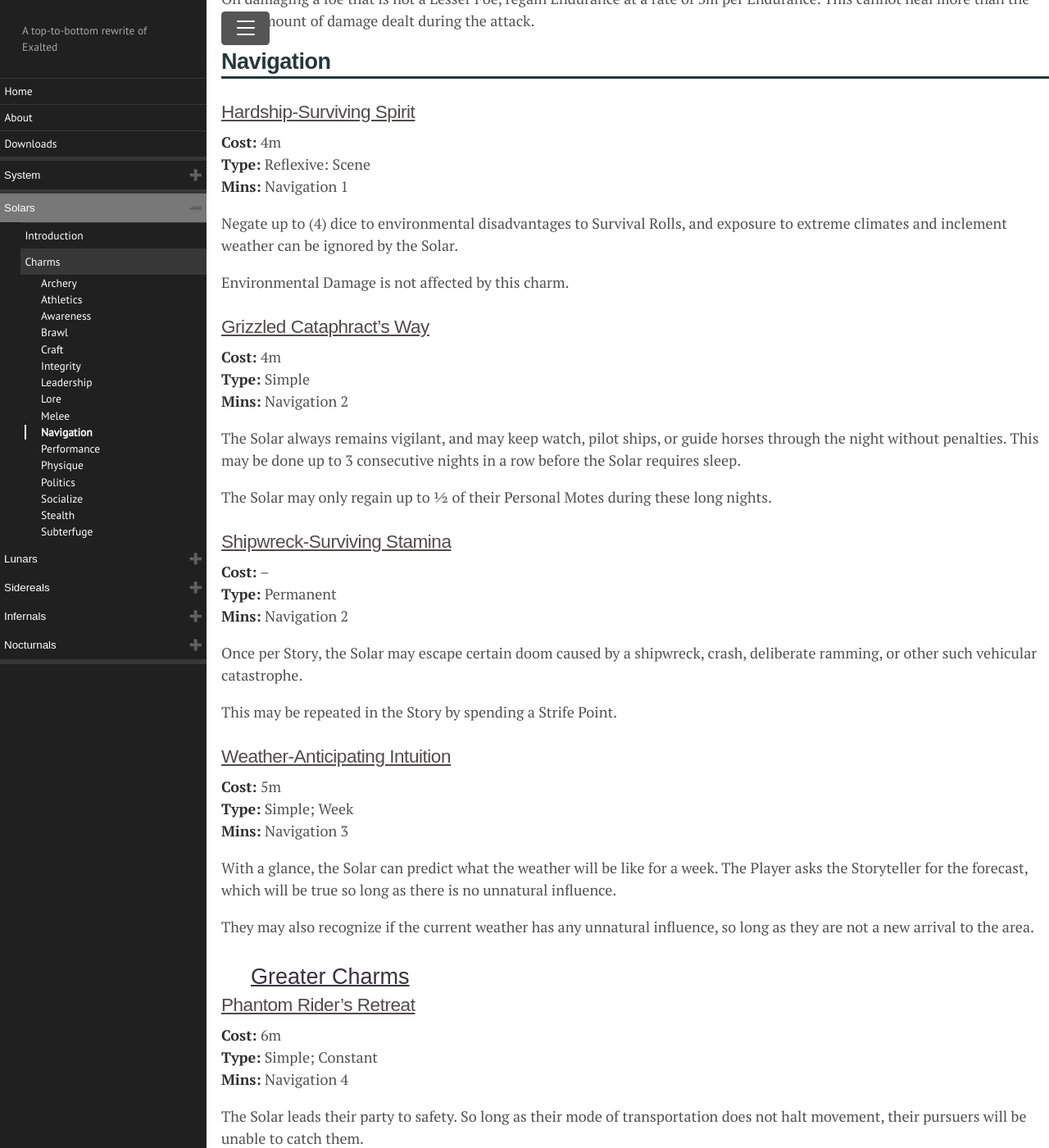
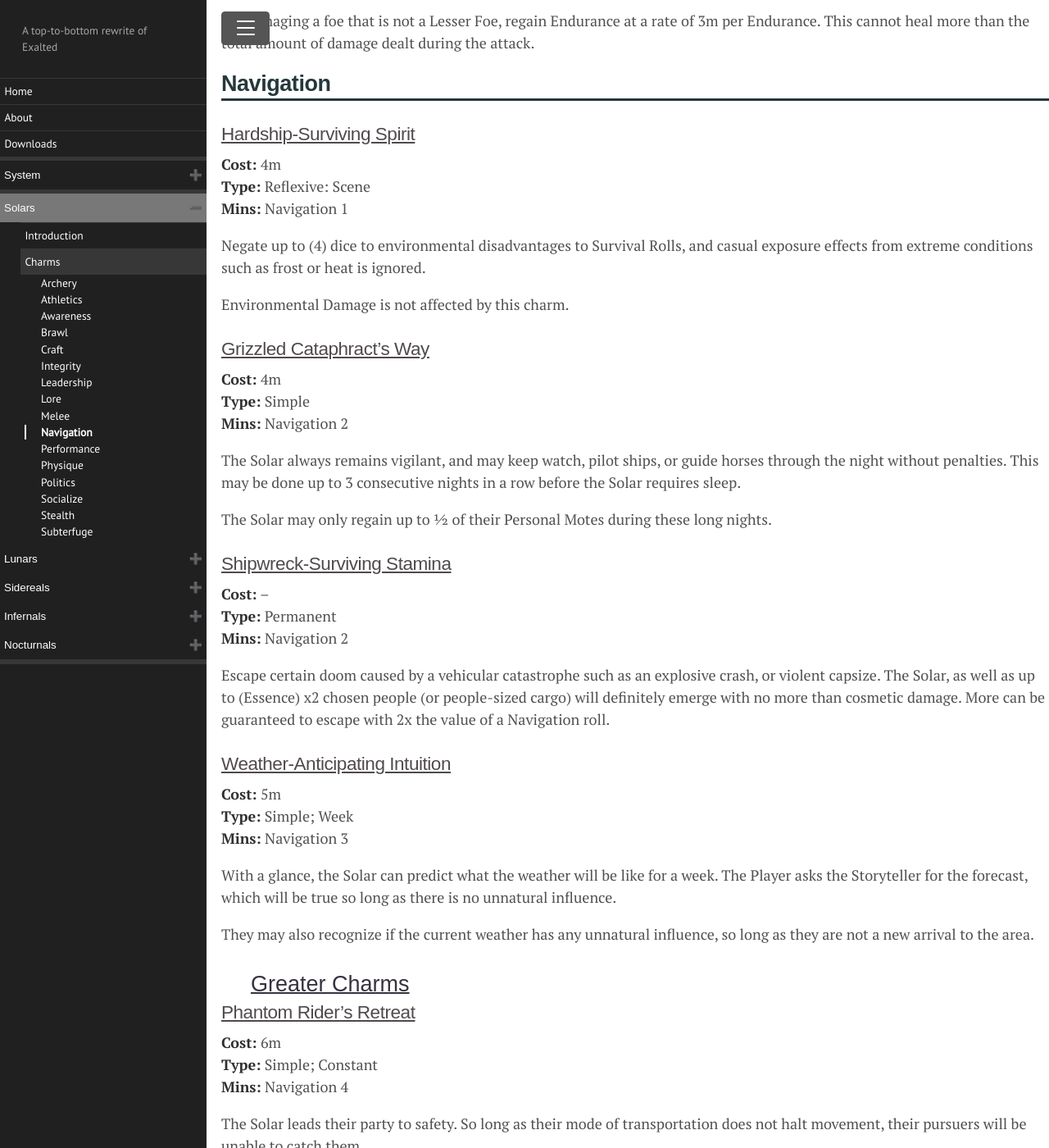
Before and after one commit to Dragonmystic707/exalted-reincarnated, a Jekyll site: the page built from docs/Solars/Charms.md, in a window 1280 px wide and 1400 px high, scrolled down 15843 px. Shown: the whole window at 82% size. Built offline with Jekyll 4.4.1, drawn with Linux system fonts in a browser that asks for light colours; some of the changed text lies outside the part shown.

```diff
--- a/docs/Solars/Charms.md
+++ b/docs/Solars/Charms.md
@@ -667,14 +667,17 @@ cryptically.
 ### Harmonious Academic Methodology
 
 **Cost:** 6m
-**Type:** Simple; Week
+**Type:** Simple; Month
 **Mins:** Lore 4
 
-Targeting a non-Player individual, organization, or other such group,
-the Solar may grant their knowledge and resources. The target(s) gain +2
-dice on a particular type of task that the Solar is designates.
+Targeting a non-Player individual, organization, or such group, the
+Solar may grant insight into their own knowledge and methodologies in a
+way that resonates in their minds. Choose one of the character’s
+Specialties, and the target’s tasks in that specialty will run smoother
+and be completed faster than otherwise. If they must roll, they gain +4
+dice, capped at 12 dice.
 
-This effect lasts for a week.
+Up to (Essence) blessings may be active at one time.
 
 <div class="greater_charm">Greater Charms</div>
 
@@ -784,8 +787,8 @@ Navigation
 **Mins:** Navigation 1
 
 Negate up to (4) dice to environmental disadvantages to Survival Rolls,
-and exposure to extreme climates and inclement weather can be ignored by
-the Solar.
+and casual exposure effects from extreme conditions such as frost or
+heat is ignored.
 
 Environmental Damage is not affected by this charm.
 
@@ -808,10 +811,11 @@ long nights.
 **Type:** Permanent
 **Mins:** Navigation 2
 
-Once per Story, the Solar may escape certain doom caused by a shipwreck,
-crash, deliberate ramming, or other such vehicular catastrophe.
-
-This may be repeated in the Story by spending a Strife Point.
+Escape certain doom caused by a vehicular catastrophe such as an
+explosive crash, or violent capsize. The Solar, as well as up to
+(Essence) x2 chosen people (or people-sized cargo) will definitely
+emerge with no more than cosmetic damage. More can be guaranteed to
+escape with 2x the value of a Navigation roll.
 
 ### Weather-Anticipating Intuition
 
@@ -819,9 +823,12 @@ This may be repeated in the Story by spending a Strife Point.
 **Type:** Simple; Week
 **Mins:** Navigation 3
 
-With a glance, the Solar can predict what the weather will be like for a week. The Player asks the Storyteller for the forecast, which will be true so long as there is no unnatural influence.
+With a glance, the Solar can predict what the weather will be like for a
+week. The Player asks the Storyteller for the forecast, which will be
+true so long as there is no unnatural influence.
 
-They may also recognize if the current weather has any unnatural influence, so long as they are not a new arrival to the area.
+They may also recognize if the current weather has any unnatural
+influence, so long as they are not a new arrival to the area.
 
 <div class="greater_charm">Greater Charms</div>
 
```
Also changed, not shown: docs/System/Character_Creation.md (+4 -4 lines), docs/System/Martial_Arts.md (+1 -1 lines), 11 other files.
